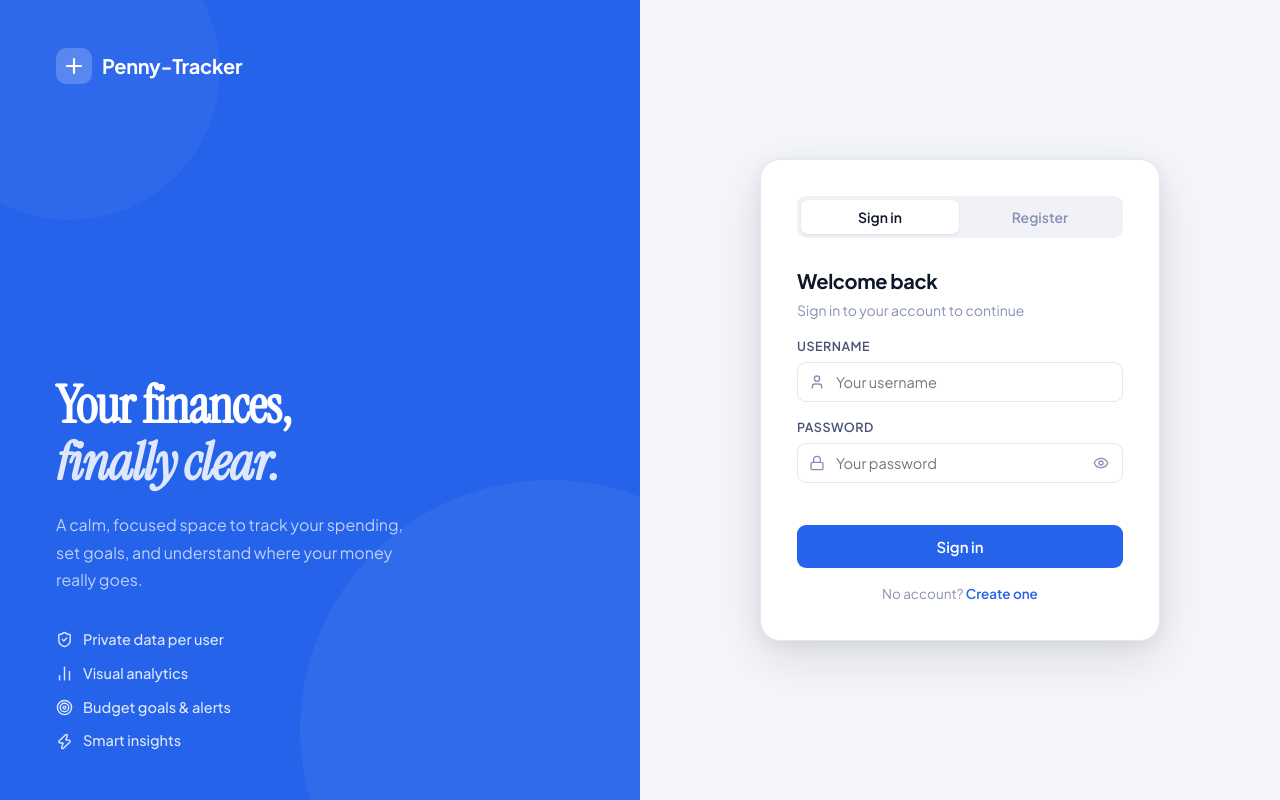
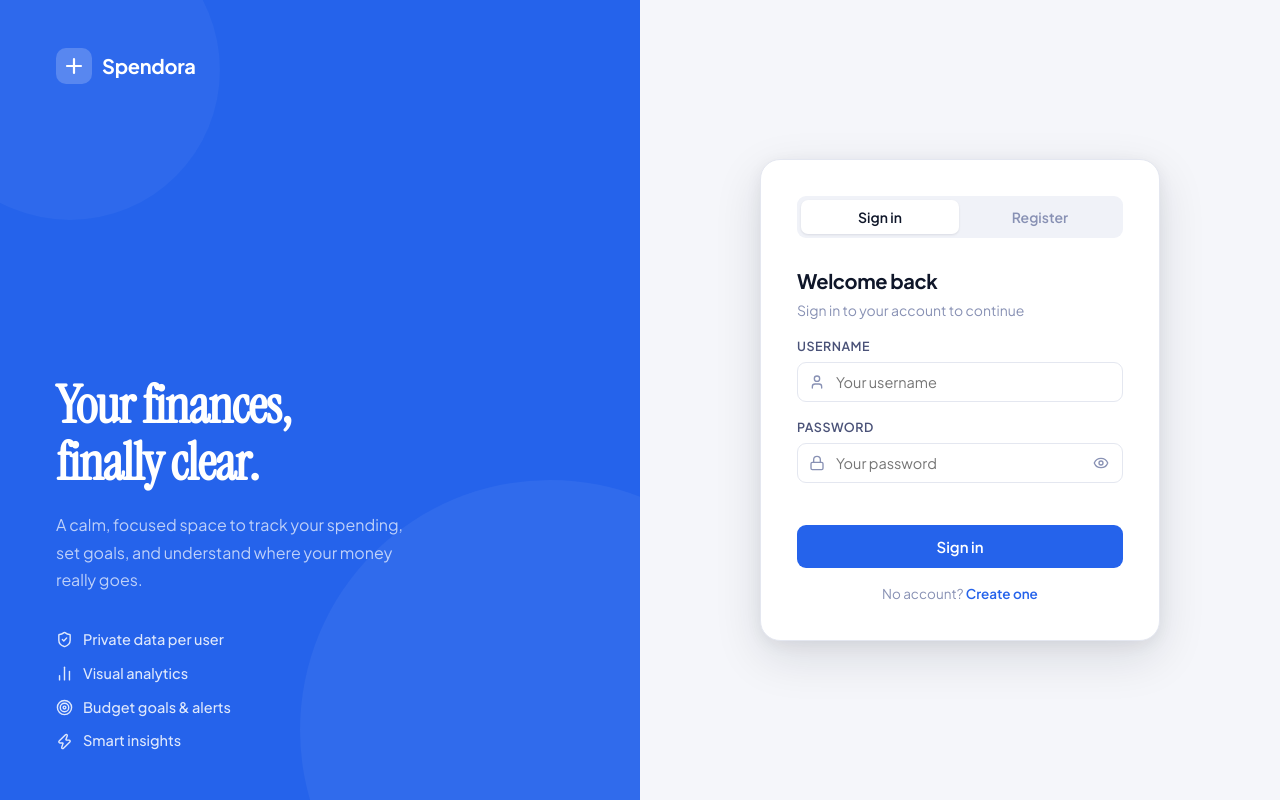
Before and after one commit to catalyst2004/Spendora, a website: page public/index.html in a window 1280 px wide. Drawn offline with nearby package versions, Linux system fonts and the light colour scheme.

Commit message:
Rename app from Penny-Tracker to Spendora

```diff
--- a/public/index.html
+++ b/public/index.html
@@ -3,7 +3,7 @@
 <head>
   <meta charset="UTF-8"/>
   <meta name="viewport" content="width=device-width, initial-scale=1.0"/>
-  <title>Penny-Tracker — Expense Tracker</title>
+  <title>Spendora — Expense Tracker</title>
   <link rel="stylesheet" href="style.css"/>
   <link href="https://fonts.googleapis.com/css2?family=Plus+Jakarta+Sans:wght@300;400;500;600;700&family=Instrument+Serif:ital@0;1&display=swap" rel="stylesheet"/>
   <script src="https://cdn.jsdelivr.net/npm/chart.js@4.4.0/dist/chart.umd.min.js"></script>
@@ -28,10 +28,10 @@
           <rect width="36" height="36" rx="10" fill="#2563EB"/>
           <path d="M11 18h14M18 11v14" stroke="white" stroke-width="2.2" stroke-linecap="round"/>
         </svg>
-        <span>Penny-Tracker</span>
+        <span>Spendora</span>
       </div>
       <div class="auth-hero">
-        <h1 class="auth-headline">Your finances,<br/><em>finally clear.</em></h1>
+        <h1 class="auth-headline">Your finances,<br/>finally clear.</h1>
         <p class="auth-sub">A calm, focused space to track your spending, set goals, and understand where your money really goes.</p>
         <ul class="auth-features">
           <li><i data-lucide="shield-check"></i>Private data per user</li>
```
